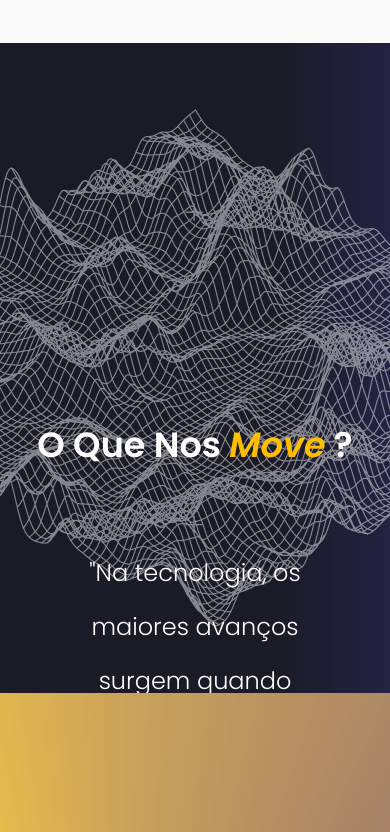
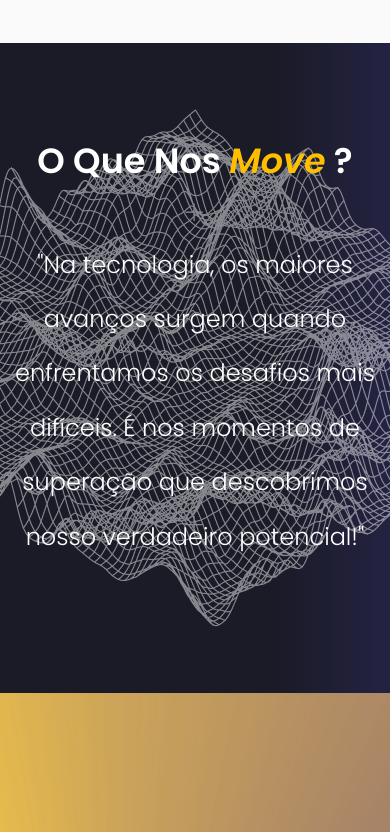
Before and after one commit to GabrielAlvesGit/BusinessIA, a React (Vite) app: page / in a window 390 px wide. Shown: the part 1900-2732 px from the top of the page. Built offline with nearby package versions, Linux system fonts and the light colour scheme.

Commit message:
create mobile /*============================== Responsividade ==============================*/

```diff
--- a/src/components/global/Nav.tsx
+++ b/src/components/global/Nav.tsx
@@ -78,8 +78,8 @@ const Nav: React.FC = () => {
             </div>
 
             <div className={`nav__toggle ${isMenuOpen ? 'nav__toggle--active' : ''}`}>
+                <i className={`uil uil-times ${isMenuOpen ? '' : 'uil-times--active'}`} onClick={toggleMenu}></i>
                 <i className={`bx bx-menu ${isMenuOpen ? 'bx-menu--active' : ''}`} onClick={toggleMenu}></i>
-                <i className={`uil uil-times ${isMenuOpen ? '' : 'uil-times--active'}`} onClick={toggleMenu}></i>
                 <img className="" src={logoBusinessIA}  alt="BusinessIA" />
             </div>
         </nav>
--- a/src/styles/scss/pages/_whoWeAre.scss
+++ b/src/styles/scss/pages/_whoWeAre.scss
@@ -134,49 +134,29 @@
   }
 }
 
-// @media only screen and (max-width: 1024px) {
-//   .WhoWeAre {
-//     &__bottom {
-//       &__backgroundColor {
-//         &__content {
-//           padding: 0 18.6rem;
-//         }
-//       }
-//     }
-//   }
-// }
+/*============================== Responsividade ==============================*/
+/*=============== BREAKPOINTS ===============*/
+/* For large devices */
+@media only screen and (max-width: 1024px) {
+ .WhoWeAre {
 
-// @media only screen and (max-width: 768px) {
-//   .WhoWeAre {
-//     &__top {
-//       height: 500px;
-//       padding: 80px 0px 100px 0px;
+    &__top {
 
-//       &__backgroundImage {
-//         > .container {
-//           gap: 30px;
-//         }
+      &__backgroundImage {
 
-//         &__title {
-//           font-size: 28px;
-//         }
+        > .container {
+          transform: translate(-50%, 20%);
+        }
 
-//         &__text {
-//           font-size: 18px;
-//           line-height: 2.8rem;
-//           max-width: 90%;
-//         }
-//       }
-//     }
+        &__title {
+          padding: 0;
+          margin: 0;
+        }
 
-//     &__bottom {
-//       &__backgroundColor {
-//         padding: 80px 0px 100px 0px;
-
-//         &__content {
-//           padding: 0 1.6rem;
-//         }
-//       }
-//     }
-//   }
-// }
+        &__text {
+          max-width: 100%;
+        }
+      }
+    }
+  }
+}
```
